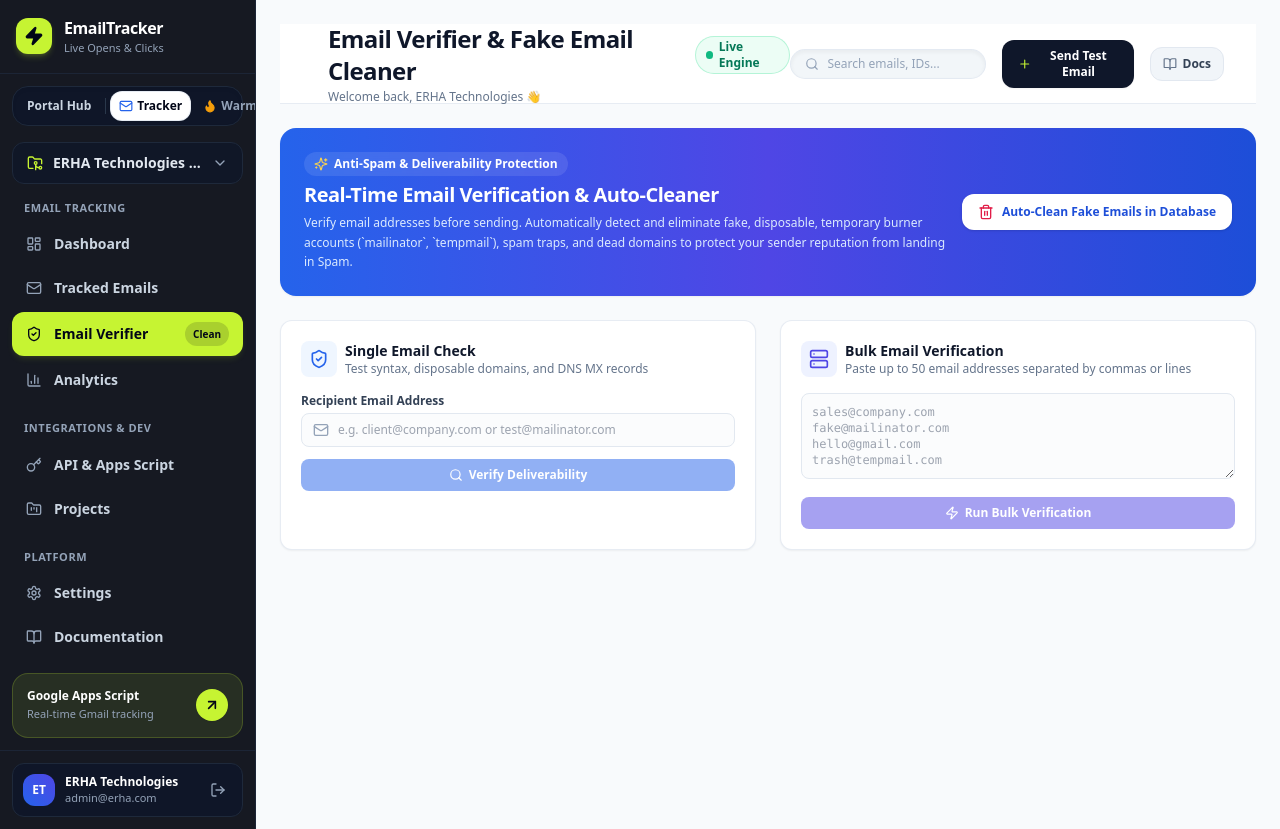
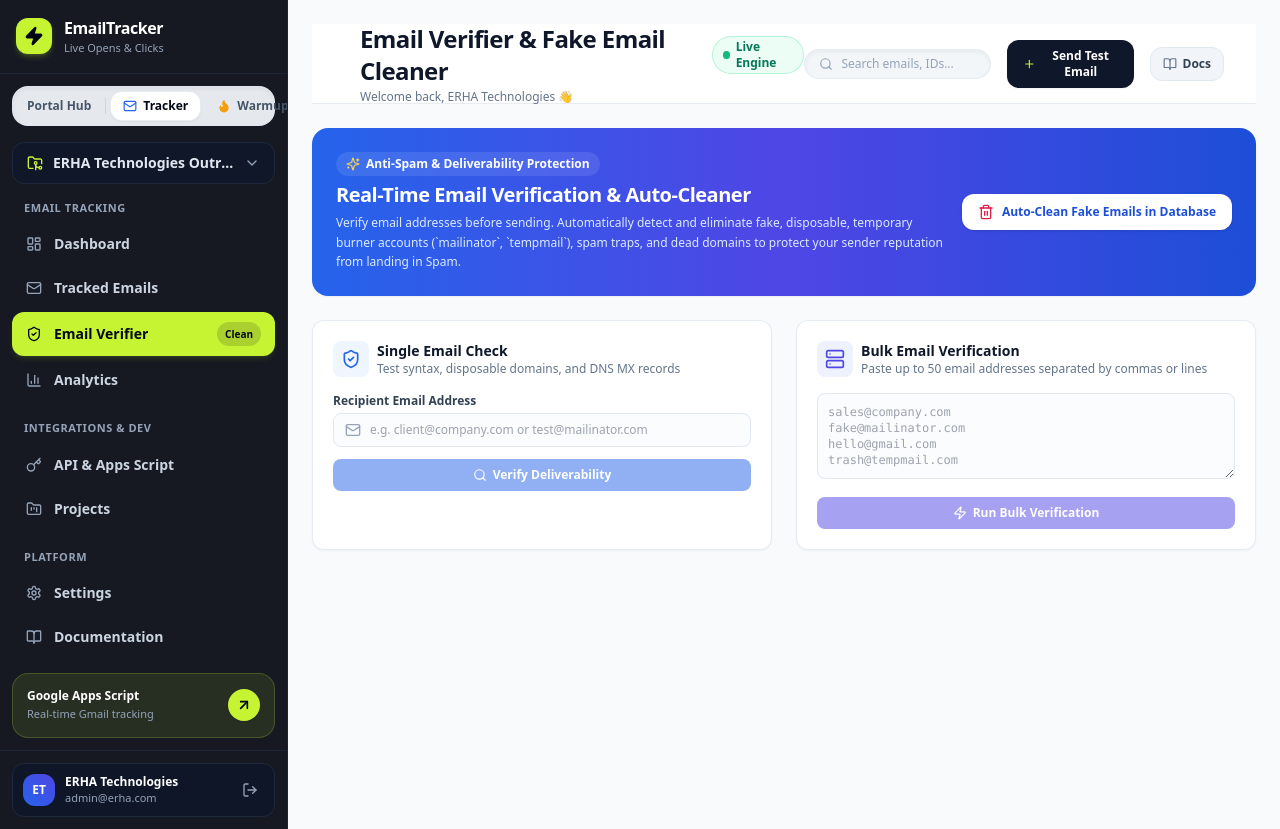
Before and after one commit to zeeshan99996/EMAIL-TRACKER-, a Next.js app: page /dashboard/verifier in a window 1280 px wide. Built offline with nearby package versions, Linux system fonts and the light colour scheme.

Commit message:
fix: adjust sidebar width to w-72 and style switcher identically to reference pill without text truncation

```diff
--- a/components/sidebar.tsx
+++ b/components/sidebar.tsx
@@ -113,11 +113,11 @@ export function Sidebar({
 
       {/* Sidebar Container - Dark charcoal style */}
       <aside
-        className={`fixed md:static inset-y-0 left-0 z-50 w-64 bg-[#161922] text-slate-100 border-r border-slate-800/80 flex flex-col justify-between shrink-0 transform transition-transform duration-200 ease-in-out ${
+        className={`fixed md:static inset-y-0 left-0 z-50 w-72 bg-[#161922] text-slate-100 border-r border-slate-800/80 flex flex-col justify-between shrink-0 transform transition-transform duration-200 ease-in-out ${
           mobileOpen ? 'translate-x-0' : '-translate-x-full md:translate-x-0'
         }`}
       >
-        <div className="flex-1 overflow-y-auto">
+        <div className="flex-1 overflow-y-auto overflow-x-hidden">
           {/* Brand Header */}
           <div className="p-4 border-b border-slate-800/80 flex items-center justify-between sticky top-0 bg-[#161922] z-10">
             <Link href="/" title="Back to Main Hub" className="flex items-center space-x-3 group">
@@ -147,44 +147,44 @@ export function Sidebar({
             )}
           </div>
 
-          {/* Product Switcher (matches screenshot: Portal Hub | Tracker | Warmup) */}
+          {/* Product Switcher (Identical to reference screenshot: Portal Hub | Tracker | Warmup) */}
           <div className="p-3 pb-1">
-            <div className="bg-slate-900/95 p-1 rounded-2xl flex items-center border border-slate-800 text-xs shadow-inner">
+            <div className="bg-slate-100/95 p-1 rounded-2xl flex items-center justify-between border border-slate-200/80 text-xs shadow-inner">
               <Link
                 href="/"
                 onClick={() => setMobileOpen && setMobileOpen(false)}
-                className="px-2.5 py-1.5 text-slate-300 hover:text-white rounded-xl font-semibold transition-all text-xs whitespace-nowrap shrink-0"
+                className="px-2.5 py-1.5 text-slate-600 hover:text-slate-950 rounded-xl font-semibold transition-all text-xs whitespace-nowrap shrink-0"
                 title="Return to Portal Hub"
               >
                 Portal Hub
               </Link>
 
-              <div className="w-[1px] h-4 bg-slate-700/80 mx-1 shrink-0" />
+              <div className="w-[1px] h-4 bg-slate-300 mx-1 shrink-0" />
 
-              <div className="flex-1 flex items-center space-x-1">
+              <div className="flex-1 flex items-center space-x-1 justify-end">
                 <Link
                   href="/dashboard"
                   onClick={() => setMobileOpen && setMobileOpen(false)}
-                  className={`flex-1 flex items-center justify-center py-1.5 px-2 rounded-xl font-bold transition-all text-xs whitespace-nowrap ${
+                  className={`flex items-center justify-center py-1.5 px-3 rounded-xl font-bold transition-all text-xs whitespace-nowrap ${
                     !isWarmupMode
                       ? 'bg-white text-slate-950 shadow-sm border border-slate-200/80 font-black'
-                      : 'text-slate-400 hover:text-white'
+                      : 'text-slate-600 hover:text-slate-900'
                   }`}
                 >
-                  <Mail className={`w-3.5 h-3.5 mr-1 ${!isWarmupMode ? 'text-blue-600' : 'text-slate-400'}`} />
+                  <Mail className={`w-3.5 h-3.5 mr-1.5 ${!isWarmupMode ? 'text-blue-600' : 'text-slate-400'}`} />
                   <span>Tracker</span>
                 </Link>
 
                 <Link
                   href="/dashboard/warmup"
                   onClick={() => setMobileOpen && setMobileOpen(false)}
-                  className={`flex-1 flex items-center justify-center py-1.5 px-2 rounded-xl font-bold transition-all text-xs whitespace-nowrap ${
+                  className={`flex items-center justify-center py-1.5 px-3 rounded-xl font-bold transition-all text-xs whitespace-nowrap ${
                     isWarmupMode
                       ? 'bg-white text-slate-950 shadow-sm border border-slate-200/80 font-black'
-                      : 'text-slate-400 hover:text-white'
+                      : 'text-slate-600 hover:text-slate-900'
                   }`}
                 >
-                  <Flame className="w-3.5 h-3.5 mr-1 fill-amber-500 text-amber-500" />
+                  <Flame className="w-3.5 h-3.5 mr-1.5 fill-amber-500 text-amber-500" />
                   <span>Warmup</span>
                 </Link>
               </div>
```
